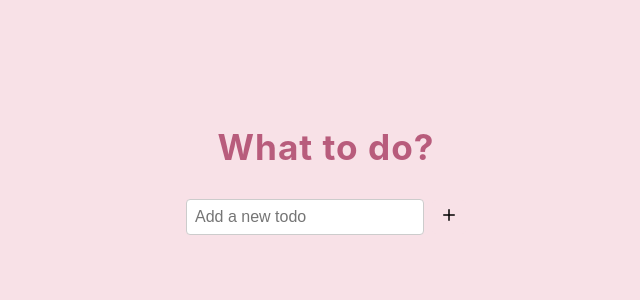
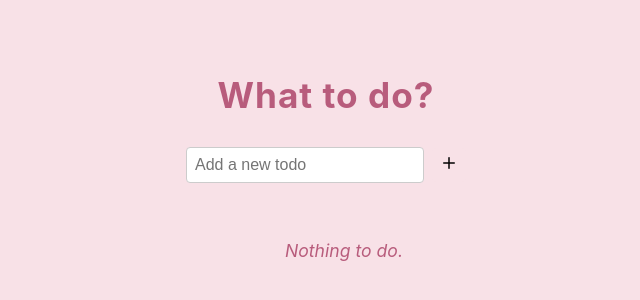
Before and after one commit to FannyPetersen/todo, a React (Vite) app: page / in a window 1280 px wide. Shown: the part 218-518 px from the top of the page, without its empty margins (314-954 px from the left). Built offline with nearby package versions, Linux system fonts and the light colour scheme.

Commit message:
Add placeholder message

```diff
--- a/src/App.css
+++ b/src/App.css
@@ -160,6 +160,19 @@ button[aria-label="Cancel edit"]:hover {
   background: #e6bfcf;
 }
 
+.empty-placeholder {
+  display: flex;
+  align-items: center;
+  justify-content: center;
+  min-height: 60px;
+  color: #b85c7c;
+  background: none;
+  box-shadow: none;
+  font-style: italic;
+  font-size: 1.1rem;
+  width: 100%;
+}
+
 @media (max-width: 600px) {
   .app-container {
     padding: 12px 0;
--- a/src/App.tsx
+++ b/src/App.tsx
@@ -66,7 +66,12 @@ function App() {
         </button>
       </div>
       <ul>
-        {todos.map((todo, idx) => (
+        {todos.length === 0 ? (
+          <li className="empty-placeholder">
+            Nothing to do.
+          </li>
+        ) : (
+          todos.map((todo, idx) => (
             <li key={idx}>
               {editingIdx === idx ? (
                 <>
@@ -118,7 +123,8 @@ function App() {
                 </>
               )}
             </li>
-        ))}
+          ))
+        )}
       </ul>
     </div>
   )
```
Lines whose indentation alone changed are shown as unchanged.
